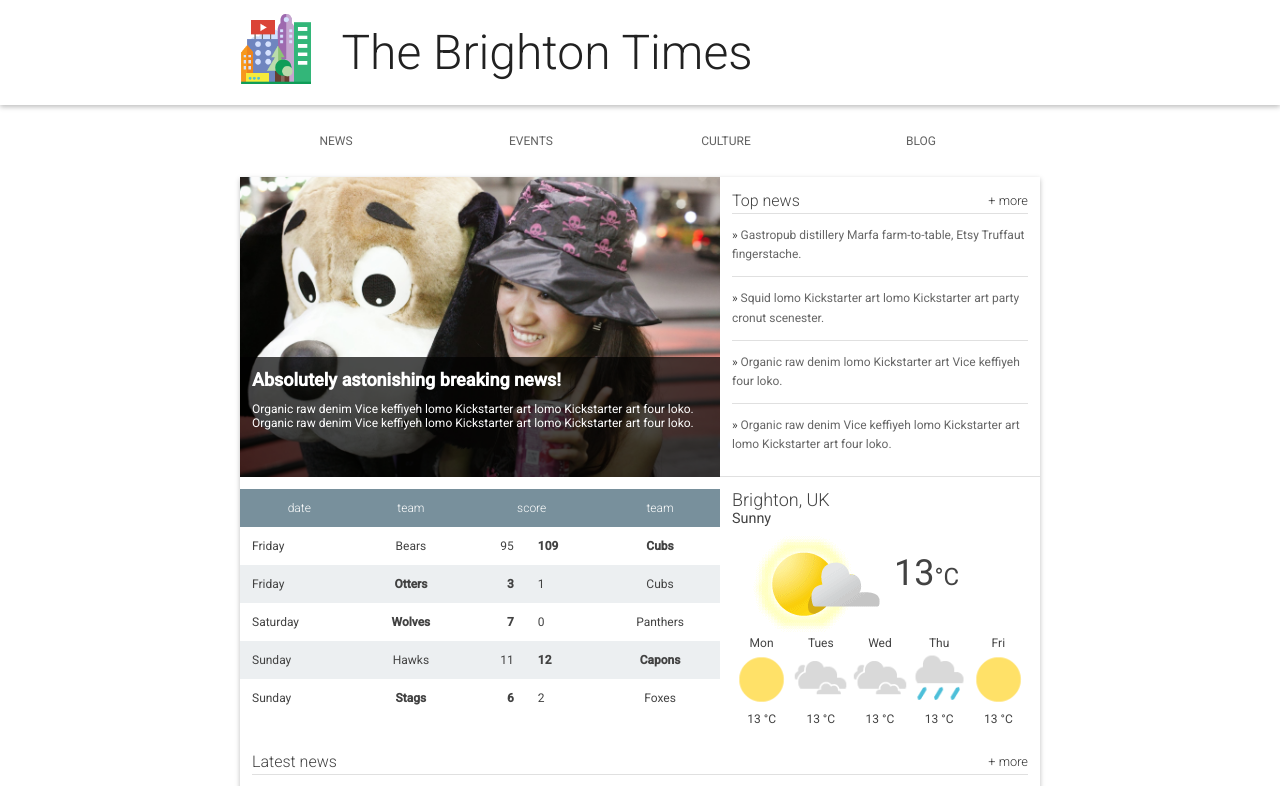
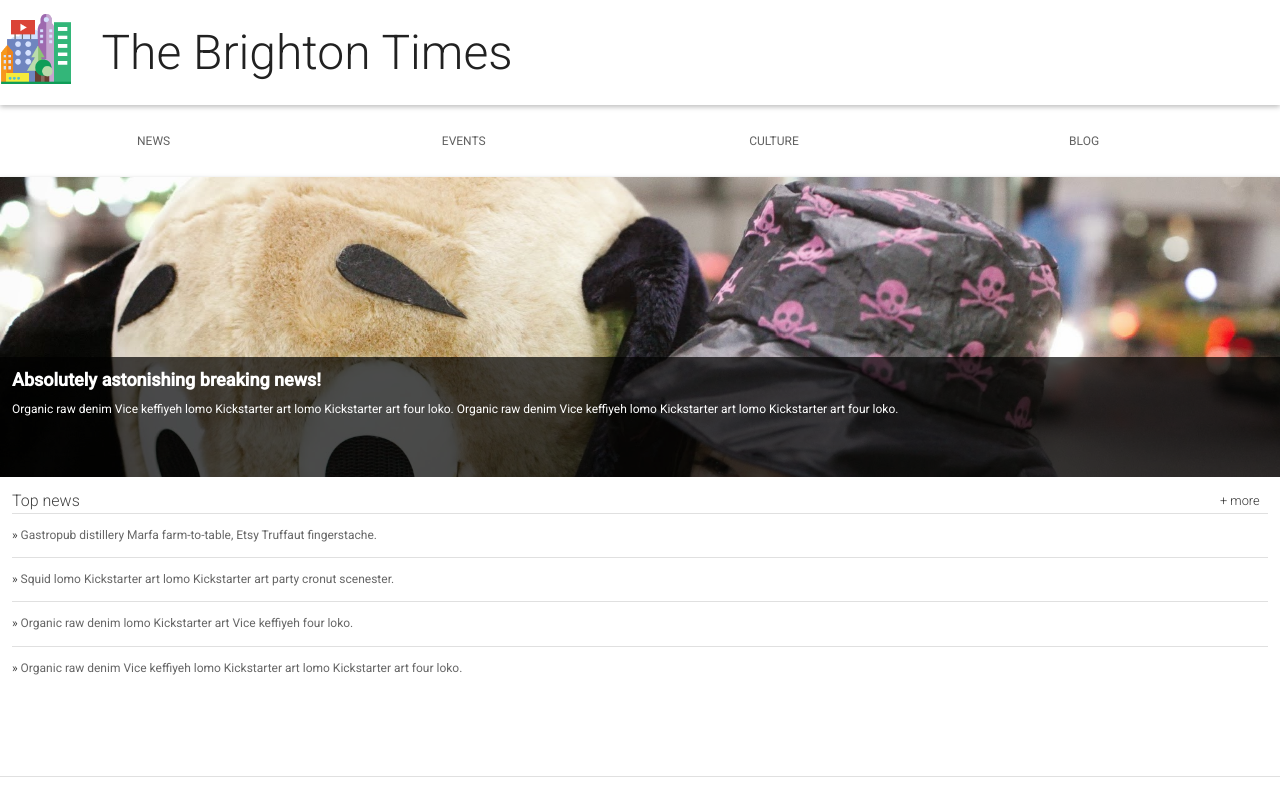
Before and after one commit to DSCBali/mobile-web, a plain HTML site: page Lesson2/Start/index.html in a window 1280 px wide. Shown: the top 786 px of the page. Drawn offline with Linux system fonts and the light colour scheme.

Commit message:
Tugas 2 selesai

```diff
--- a/Lesson2/Start/index.html
+++ b/Lesson2/Start/index.html
@@ -2,6 +2,7 @@
 <html lang="en">
   <head>
     <meta charset="utf-8">
+    <meta name="viewport" content="width=device-width, initial-scale=1.0">
     <meta http-equiv="X-UA-Compatible" content="IE=edge">
     <title>Brighton Times</title>
     <link href="https://fonts.googleapis.com/css?family=Roboto:300,400,500" rel="stylesheet" type="text/css">
--- a/Lesson2/Start/main.css
+++ b/Lesson2/Start/main.css
@@ -3,6 +3,11 @@ body, html {
   padding: 0;
   width: 100%;
   height: 100%;
+}
+
+a {
+  min-width: 48px;
+  min-height: 48px;
 }
 
 body {
@@ -17,6 +22,7 @@ h1, h2, h3, h4, h5 {
 
 header, nav, footer, section, article, div {
   box-sizing: border-box;
+  width: 100%;
 }
 
 ul {
@@ -53,7 +59,7 @@ ul {
 }
 
 .header__inner {
-  width: 800px;
+  width: 100%;
   margin-left: auto;
   margin-right: auto;
 }
@@ -81,7 +87,7 @@ ul {
  */
 
 .nav {
-  width: 800px;
+  width: 100%;
   margin-left: auto;
   margin-right: auto;
 }
@@ -100,6 +106,8 @@ ul {
   line-height: 24px;
   padding: 24px;
   text-transform: uppercase;
+  min-width: 48px;
+  min-height: 48px;
 }
 
 .nav a {
@@ -121,7 +129,7 @@ ul {
 
 main {
   box-shadow: 0 2px 5px rgba(0, 0, 0, 0.26);
-  width: 800px;
+  width: 100%;
   margin-left: auto;
   margin-right: auto;
 }
@@ -141,7 +149,7 @@ main {
 
 .hero {
   float: left;
-  width: 480px;
+  width: 100%;
   position: relative;
   background-image: url("./images/dog.jpg");
   background-size: cover;
@@ -169,7 +177,7 @@ main {
 
 .top-news {
   float: right;
-  width: 320px;
+  width: 100%;
   height: 300px;
   border-bottom: 1px solid #E0E0E0;
   padding: 1em;
@@ -214,7 +222,7 @@ main {
  */
 
 .scores {
-  width: 480px;
+  width: 100%;
   float: left;
   padding-top: 1em;
 }
@@ -264,7 +272,7 @@ main {
 
 .weather {
   float: right;
-  width: 320px;
+  width: 100%;
   padding: 1em;
 }
 
```
